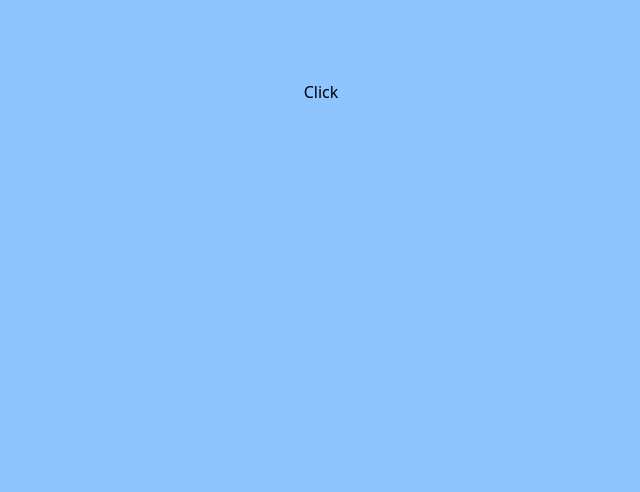
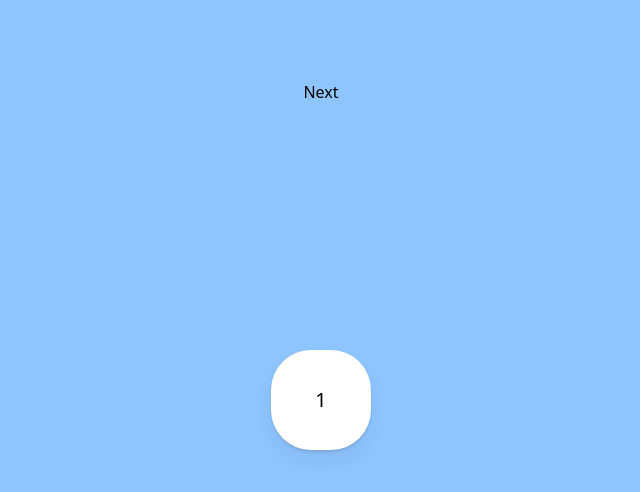
Before and after one commit to nohYoom08/nomad-react-master, a React (Vite) app in the folder nomad-framer-motion/: page / in a window 1280 px wide. Shown: the top 492 px of the page, without its empty margins (319-959 px from the left). Built offline with nearby package versions, Linux system fonts and the light colour scheme.

Commit message:
🔥progress: 8.12 - Slider part One

```diff
--- a/nomad-framer-motion/src/App.tsx
+++ b/nomad-framer-motion/src/App.tsx
@@ -6,7 +6,7 @@ const Wrapper = forwardRef<HTMLDivElement, { children?: React.ReactNode }>(
         return (
             <motion.div
                 ref={ref}
-                className="h-full w-full flex flex-col justify-center items-center gap-[40px] bg-blue-300"
+                className="h-full w-full flex justify-center items-center bg-blue-300"
             >
                 {children}
             </motion.div>
@@ -17,26 +17,35 @@ const Wrapper = forwardRef<HTMLDivElement, { children?: React.ReactNode }>(
 const Box = ({ children }: { children?: React.ReactNode }) => {
     const boxVariants = {
         initial: {
+            x: 500,
             opacity: 0,
             scale: 0,
         },
         visible: {
+            x: 0,
             opacity: 1,
             scale: 1,
             rotateZ: 360,
+            transition: {
+                duration: 0.5,
+            },
         },
         leaving: {
             opacity: 0,
-            y: 20,
+            scale: 0,
+            x: -500,
+            transition: {
+                duration: 0.5,
+            },
         },
     };
 
     return (
         <motion.div
-            className="w-[200px] h-[200px] bg-white rounded-[40px] shadow-[0_2px_3px_rgba(0,0,0,0.1),0_10px_20px_rgba(0,0,0,0.06)]"
+            className="absolute top-[50%] left-[50%] translate-[-50%] w-[100px] h-[100px] flex justify-center items-center bg-white text-[20px] rounded-[40px] shadow-[0_2px_3px_rgba(0,0,0,0.1),0_10px_20px_rgba(0,0,0,0.06)]"
             variants={boxVariants}
             initial="initial"
-            animate="visible"
+            animate="visible" //transition은 animate, exit 속성 값에서 사용
             exit="leaving" // exit는 사라질 때 사용되는 애니메이션 (AnimatePresence 사용 시 활용)
         >
             {/* 이 때 start, end등의 이름은 variants내의 프로퍼티로 들어가게 됨 */}
@@ -47,17 +56,21 @@ const Box = ({ children }: { children?: React.ReactNode }) => {
 
 export default function App() {
     const wrapperRef = useRef<HTMLDivElement>(null);
-    const [showing, setShowing] = useState(false);
-    const onClickShowing = () => setShowing(prev => !prev);
+    const [visible, setVisible] = useState(1);
+    const nextPlease = () => setVisible(prev => (prev < 10 ? prev + 1 : 1));
     return (
         <Wrapper ref={wrapperRef}>
             <button
-                className="absolute top-20 left-[50%] transform -translate-x-1/2"
-                onClick={onClickShowing}
+                className="absolute top-20 left-[50%] translate-x-[-50%]"
+                onClick={nextPlease}
             >
-                Click
+                Next
             </button>
-            <AnimatePresence> {showing ? <Box></Box> : null}</AnimatePresence>
+            <AnimatePresence>
+                {[1, 2, 3, 4, 5, 6, 7, 8, 9, 10].map(item =>
+                    item === visible ? <Box key={item}>{item}</Box> : null,
+                )}
+            </AnimatePresence>
         </Wrapper>
     );
 }
```
